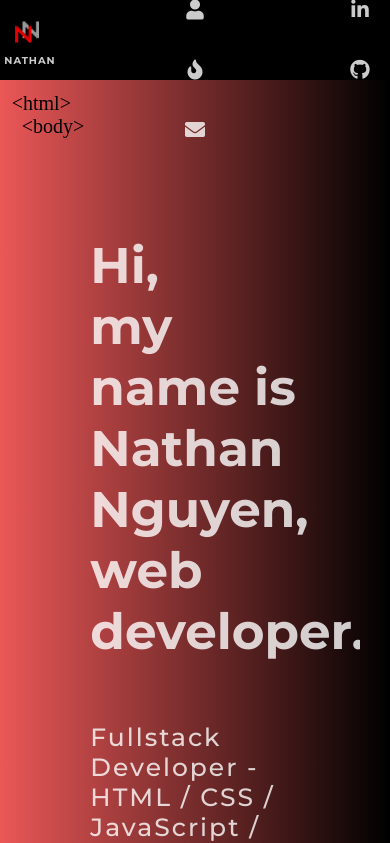
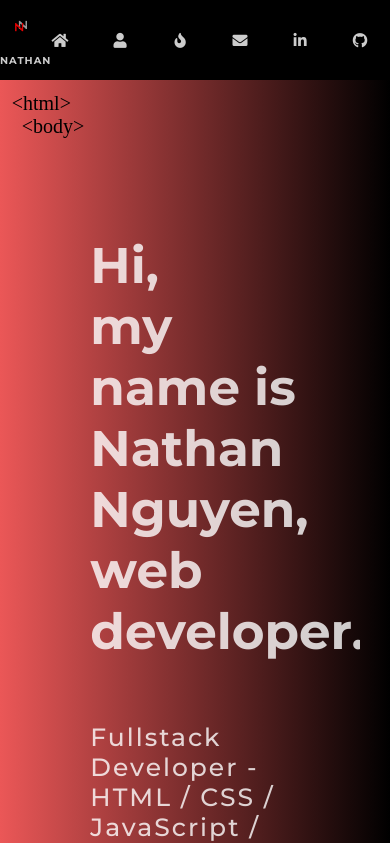
Before and after one commit to NathanNNguyen/nathan-portfolio, a React (Create React App) app: page / in a window 390 px wide. Shown: the top 843 px of the page. Built offline with nearby package versions, Linux system fonts and the light colour scheme; a web font is replaced by a local one.

Commit message:
updated media queries

```diff
--- a/src/components/Navigation/Navigation.js
+++ b/src/components/Navigation/Navigation.js
@@ -67,9 +67,6 @@ const Navigation = () => {
       <Logo imgSrc={logo} text='Nathan' />
       <span>{links}</span>
       <span>{network}</span>
-      <button>
-        <i className="fas fa-bars" />
-      </button>
     </div>
   );
 }
--- a/src/components/Navigation/Navigation.module.scss
+++ b/src/components/Navigation/Navigation.module.scss
@@ -66,5 +66,33 @@
     width: 100%;
     height: 80px;
     justify-content: space-between;
+
+    a {
+      margin: 10px;
+      font-size: 25px;
+    }
+
+    span {
+      display: flex;
     }
   }
+}
+
+@media only screen and (max-width: 768px) {
+  .navigation {
+
+    a {
+      font-size: 20px;
+    }
+  }
+}
+
+@media only screen and (max-width: 425px) {
+  .navigation {
+
+    a {
+      font-size: 15px;
+      margin: 0;
+    }
+  }
+}
```
Also changed, not shown: src/components/Logo/Logo.module.scss (line endings or trailing spaces). Lines whose indentation alone changed are shown as unchanged.
